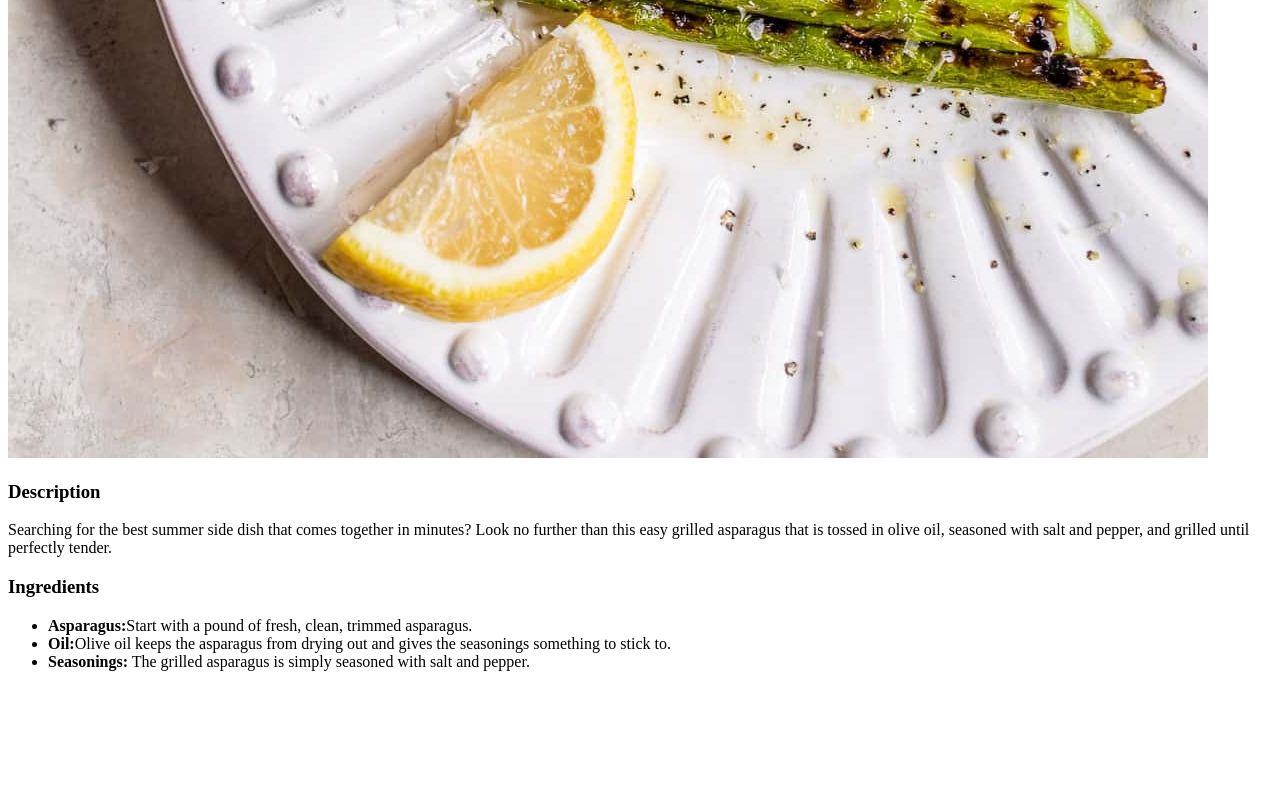
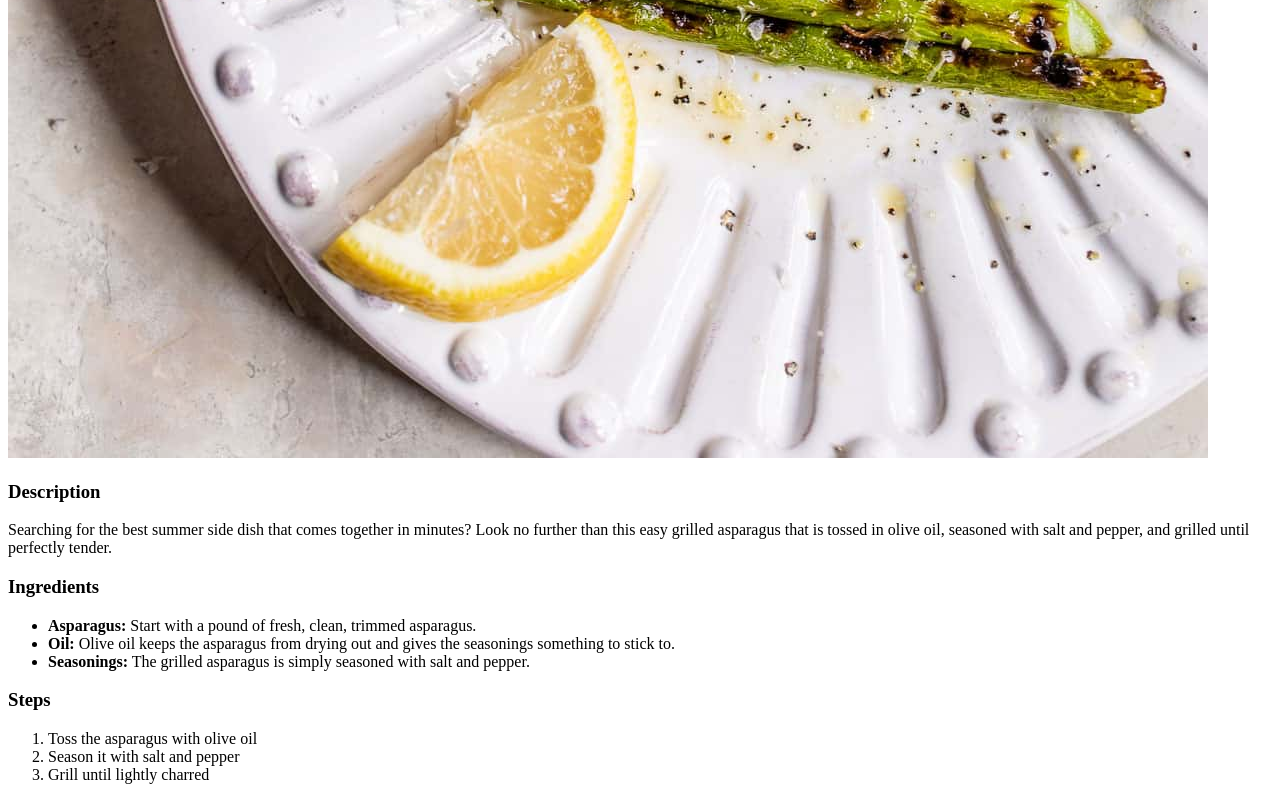
Before and after one commit to AnisaPoesponegoro/Odin, a plain HTML site: page recipes/grilled_asparagus.html in a window 1280 px wide. Shown: the part 1422-2222 px from the top of the page. Before the commit the page ends 2109 px from the top, so only its background shows below. Drawn offline with Linux system fonts and the light colour scheme.

Commit message:
Edit index.html and recipes/grilled_asparagus.html

```diff
--- a/recipes/grilled_asparagus.html
+++ b/recipes/grilled_asparagus.html
@@ -18,9 +18,16 @@
 
     <h3>Ingredients</h3>
     <ul>
-        <li><strong>Asparagus:</strong>Start with a pound of fresh, clean, trimmed asparagus.</li>
-        <li><strong>Oil:</strong>Olive oil keeps the asparagus from drying out and gives the seasonings something to stick to.</li>
+        <li><strong>Asparagus:</strong> Start with a pound of fresh, clean, trimmed asparagus.</li>
+        <li><strong>Oil:</strong> Olive oil keeps the asparagus from drying out and gives the seasonings something to stick to.</li>
         <li><strong>Seasonings:</strong> The grilled asparagus is simply seasoned with salt and pepper.</li>
     </ul>
+
+    <h3>Steps</h3>
+    <ol>
+        <li>Toss the asparagus with olive oil</li>
+        <li>Season it with salt and pepper</li>
+        <li>Grill until lightly charred</li>
+    </ol>
   </body>
 </html>
```
Also changed, not shown: index.html (+1 -0 lines), recipes/chili-oil-noodles-with-garlic-and-green-onion.jpg (added), recipes/chili_oil_noodles.html (added).
